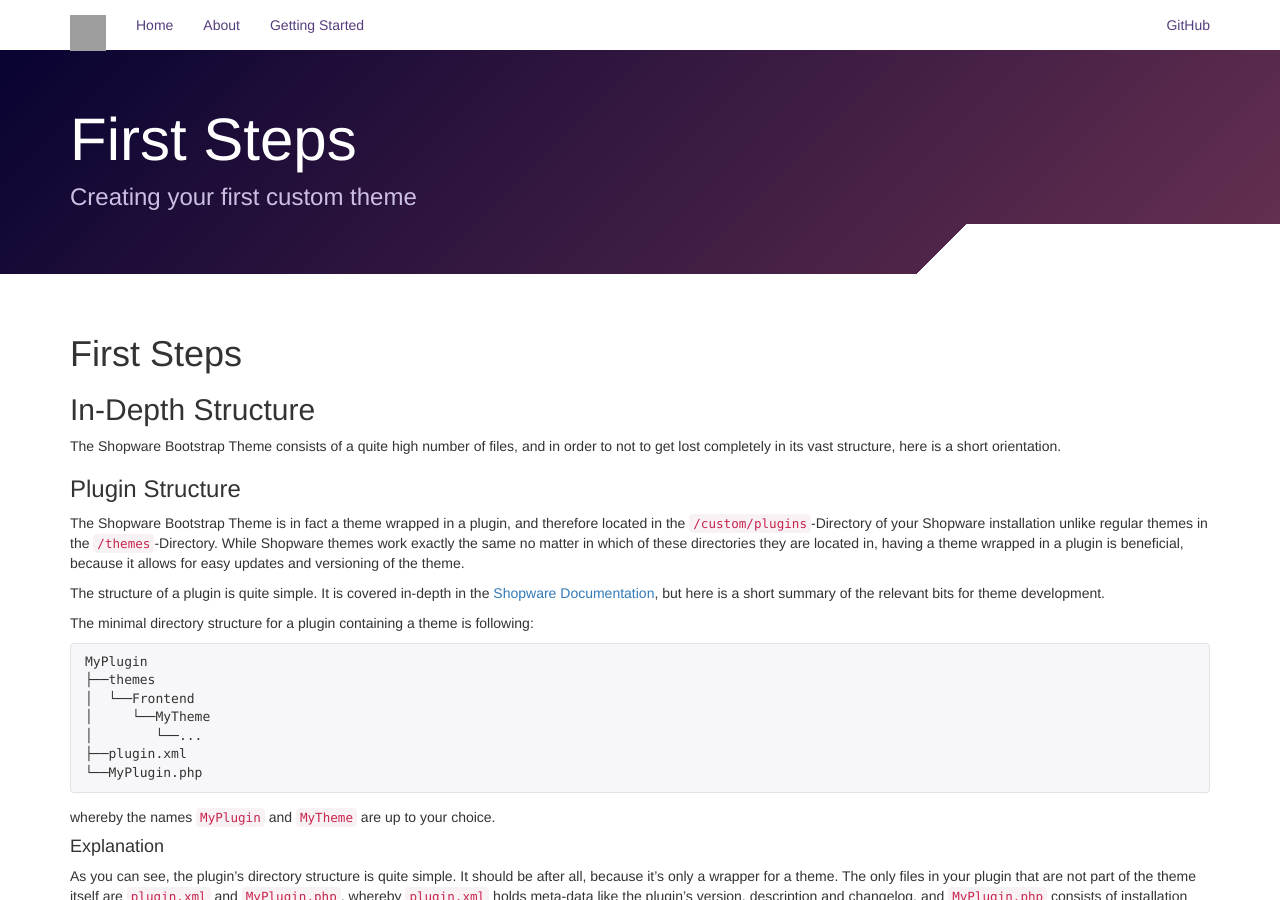
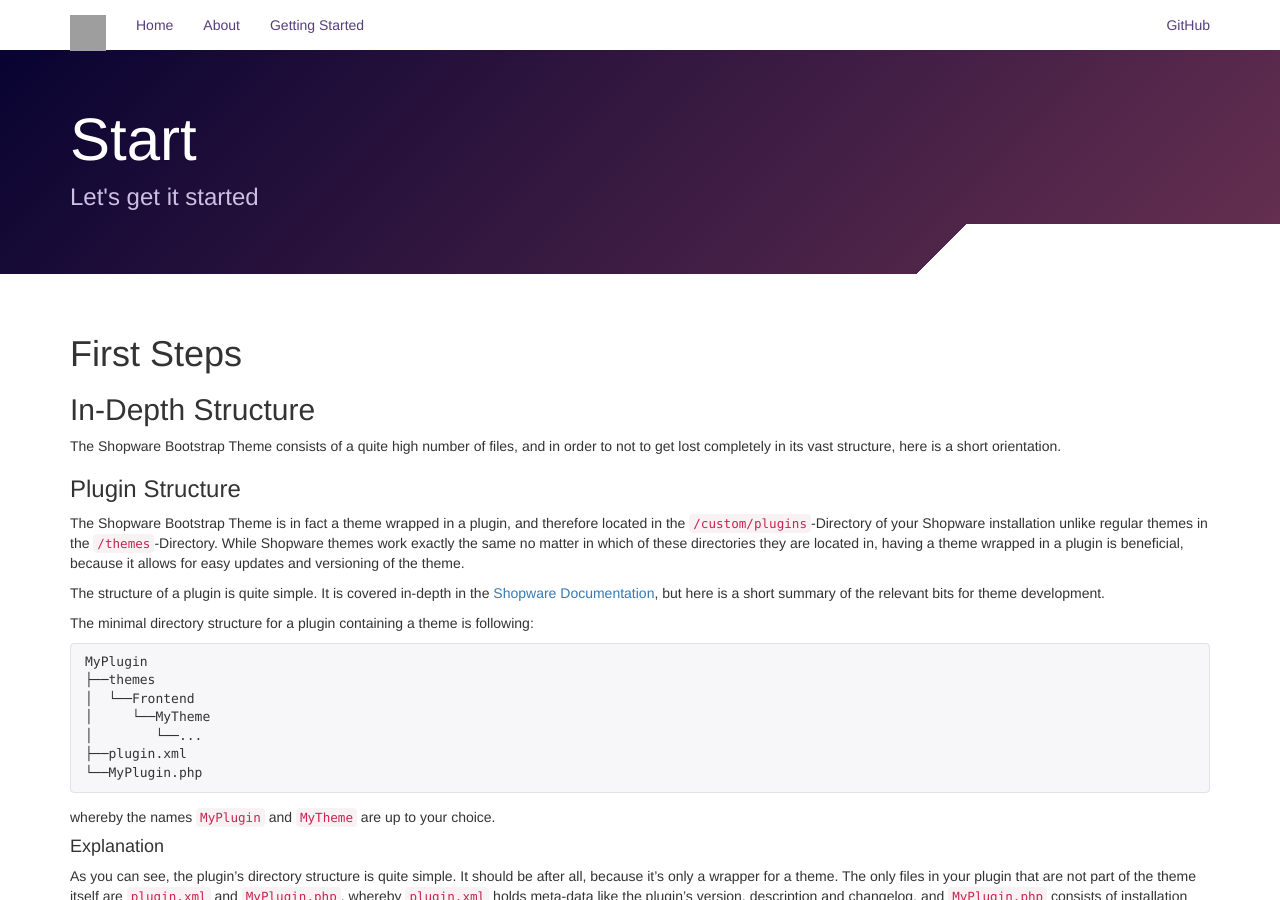
Before and after one commit to conexco/shopware-bootstrap-theme, a Jekyll site: the page built from docs/start.md, in a window 1280 px wide and 900 px high. Built offline with Jekyll 4.4.1, drawn with Linux system fonts in a browser that asks for light colours; nearby versions of some CDN libraries; grey boxes are pictures that could not be loaded.

Commit message:
Update and rename first_steps.md to start.md

```diff
--- a/docs/first_steps.md
+++ b/docs/start.md
@@ -1,7 +1,7 @@
 ---
 layout: default
-title: First Steps
-description: Creating your first custom theme
+title: Start
+description: Let's get it started
 ---
 
 # First Steps
```
